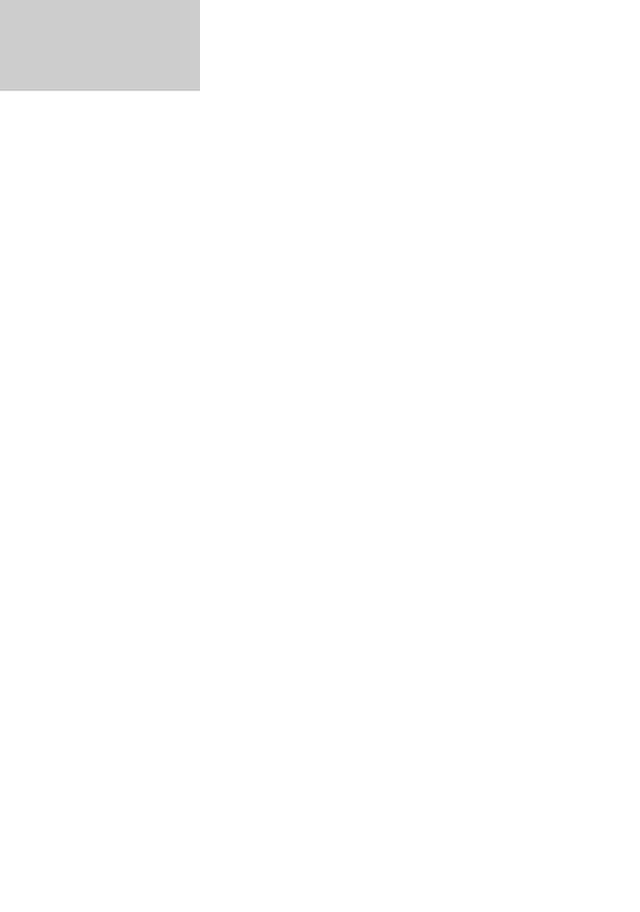
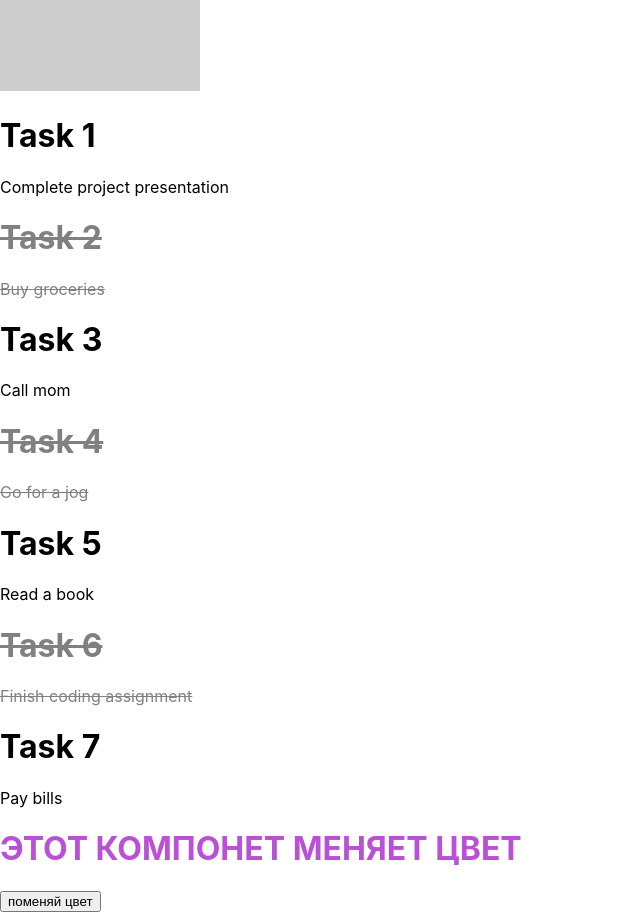
Before and after one commit to tel-ran-de/1107_React, a React (Create React App) app: page / in a window 1280 px wide. Shown: the part 3124-4036 px from the top of the page, without its empty margins (0-640 px from the left). Before the commit the page ends 3219 px from the top, so only its background shows below. Built offline with nearby package versions, Linux system fonts and the light colour scheme.

Commit message:
useState

```diff
--- a/src/App.jsx
+++ b/src/App.jsx
@@ -1,12 +1,16 @@
 import React from 'react'
 import './App.css'
+import ChangeColor from './components/ChangeColor/ChangeColor'
 import PostList from './components/PostList/PostList'
+import TodoList from './components/TodoList/TodoList'
 
 export const App = () => {
   return (
     <>
       {/* <img src={dog} alt="" /> */}
       <PostList />
+      <TodoList />
+      <ChangeColor />
     </>
   )
 }
--- /dev/null
+++ b/src/components/ChangeColor/ChangeColor.jsx
@@ -0,0 +1,21 @@
+import { useState } from 'react'
+import { changeColor } from '../../utils/changeColor'
+
+function ChangeColor() {
+  // значением состояния может быть любой тип данных
+  // примитив или ссылочный тип данных
+  const [color, setColor] = useState(changeColor()) // () - defaultValue - дефолтное значение
+
+  return (
+    <div>
+      <h1 style={{ color: color }}>ЭТОТ КОМПОНЕТ МЕНЯЕТ ЦВЕТ</h1>
+      <button onClick={() => setColor(changeColor())}>поменяй цвет</button>
+    </div>
+  )
+}
+
+export default ChangeColor
+
+// деструткуризация
+// const arr1 = ['a', console.log('a')]
+// const [value, setValue] = arr1
--- a/src/components/PostList/PostList.jsx
+++ b/src/components/PostList/PostList.jsx
@@ -1,11 +1,17 @@
+import { useState } from 'react'
 import { posts } from '../../utils/posts'
 import Post from '../Post/Post'
 
 function PostList() {
-  console.log(posts)
+  const [postList, setPostList] = useState(posts)
+  // postList - обратиться к элементу массива по индексу
+  // postList[0] - одна цитата
+  // сделать рандомный Math.random() - вынести в отдельную функцию
+  // Создаем отдельное состояние для одной цитаты (одного объекта)
+  // при нажатии на кнопку ] onClick -> setSingleQuote()
   return (
     <div>
-      {posts.map((post) => (
+      {postList.map((post) => (
         <Post key={post.id} {...post} />
       ))}
     </div>
--- a/src/components/Todo/Todo.jsx
+++ b/src/components/Todo/Todo.jsx
@@ -1,14 +1,16 @@
 //taskTitle и taskDescripttion и  doneFlg
-export const Todo = ({ taskTitle, taskDescripttion, doneFlg }) => {
+const Todo = ({ taskTitle, taskDescription, doneFlag }) => {
   return (
     <div
       style={{
-        textDecoration: doneFlg ? 'line-through' : '',
-        color: doneFlg ? 'grey' : '',
+        textDecoration: doneFlag ? 'line-through' : '',
+        color: doneFlag ? 'grey' : '',
       }}
     >
       <h1>{taskTitle}</h1>
-      <p>{taskDescripttion}</p>
+      <p>{taskDescription}</p>
     </div>
   )
 }
+
+export default Todo
--- /dev/null
+++ b/src/components/TodoList/TodoList.jsx
@@ -0,0 +1,15 @@
+import { todos } from '../../utils/todos'
+import Todo from '../Todo/Todo'
+
+function TodoList() {
+  console.log(todos)
+  return (
+    <div>
+      {todos.map((todo) => (
+        <Todo key={todo.id} {...todo} />
+      ))}
+    </div>
+  )
+}
+
+export default TodoList
--- /dev/null
+++ b/src/utils/changeColor.js
@@ -0,0 +1,9 @@
+export const changeColor = () => {
+  const red = Math.floor(Math.random() * 255)
+  const green = Math.floor(Math.random() * 255)
+  const blue = Math.floor(Math.random() * 255)
+
+  return `rgb(${red}, ${green}, ${blue})`
+}
+
+console.log(changeColor())
```
Also changed, not shown: src/utils/quotes.js (+4 -4 lines), 1 other file (tests, documents, lock files or other folders).
